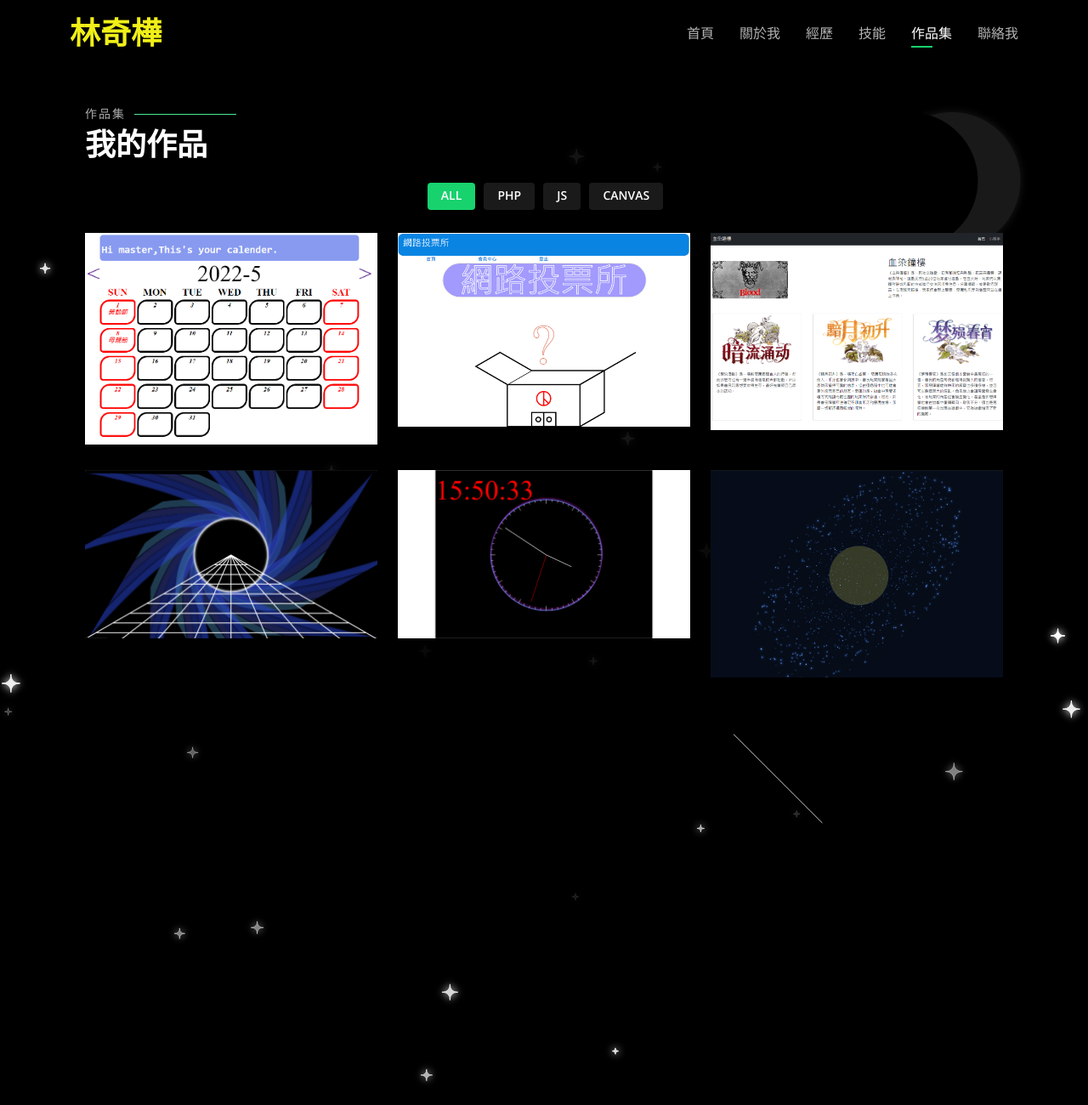
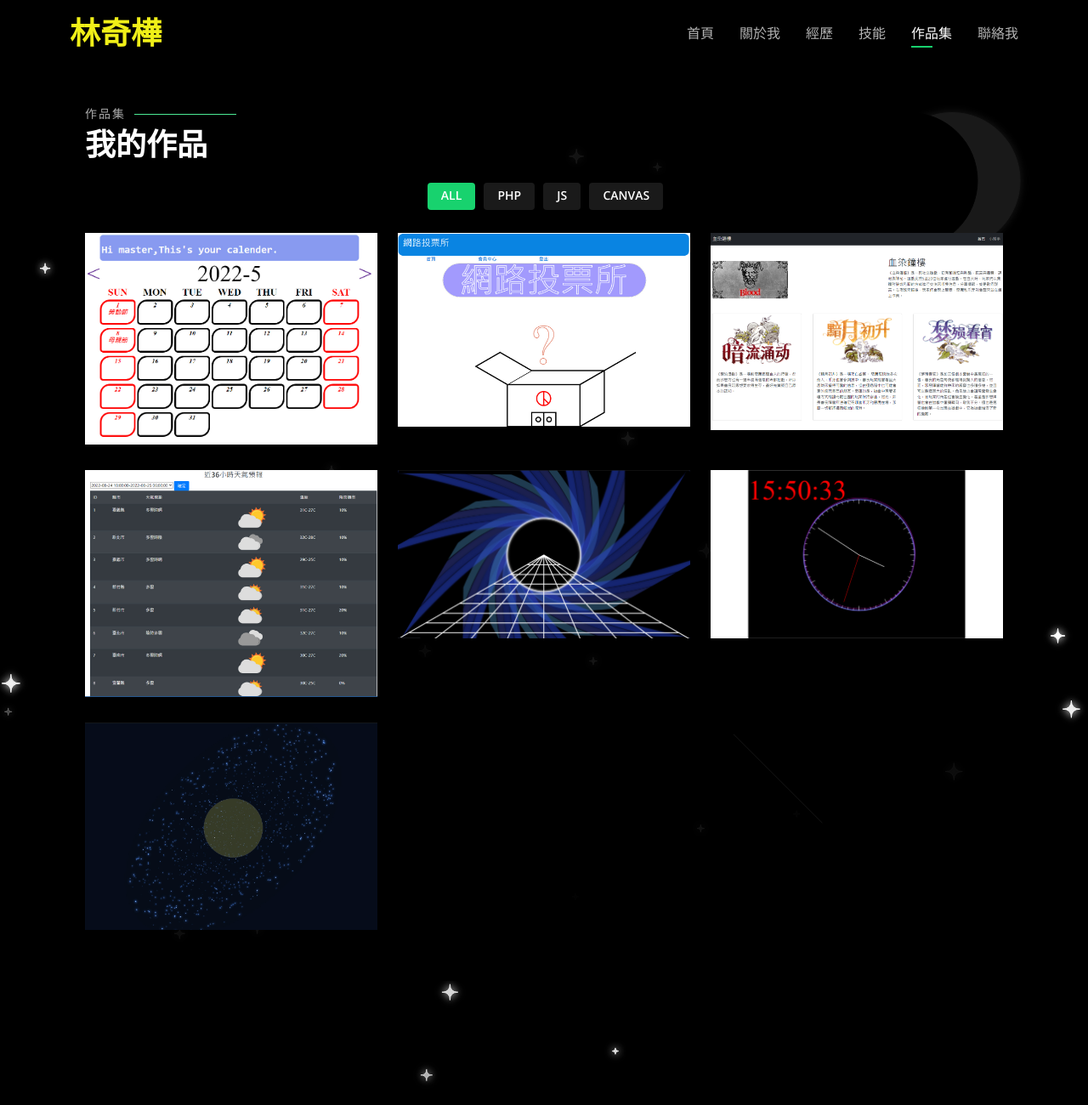
Before and after one commit to got9gotkfc/personal, a PHP site: page / in a window 1280 px wide, after a click on "作品集". Shown: the whole page at 85% size. Run offline with PHP 8.4, Linux system fonts and the light colour scheme.

Commit message:
新增weather

```diff
--- a/index.php
+++ b/index.php
@@ -474,6 +474,20 @@
           </div>
         </div>
 
+        <div class="col-lg-4 col-md-6 portfolio-item filter-card">
+          <div class="portfolio-wrap">
+            <img src="assets/img/weather/weather-1.jpg" class="img-fluid" alt="">
+            <div class="portfolio-info">
+              <h4>JS-2</h4>
+              <p>weather</p>
+              <div class="portfolio-links">
+                <a href="assets/img/weather/weather-1.jpg" data-gallery="portfolioGallery" class="portfolio-lightbox" ><i class="bx bx-plus"></i></a>
+                <a href="portfolio-details.php?do=weather" data-gallery="portfolioDetailsGallery" data-glightbox="type: external" class="portfolio-details-lightbox" title="Portfolio Details"><i class="bx bx-link"></i></a>
+              </div>
+            </div>
+          </div>
+        </div>
+
         <div class="col-lg-4 col-md-6 portfolio-item filter-web">
           <div class="portfolio-wrap">
             <img src="assets/img/canvas/canvas-1.jpg" class="img-fluid" alt="">
```
Also changed, not shown: assets/img/weather/weather-1.jpg (added), assets/img/weather/weather-2.jpg (added), assets/img/weather/weather-3.jpg (added).
